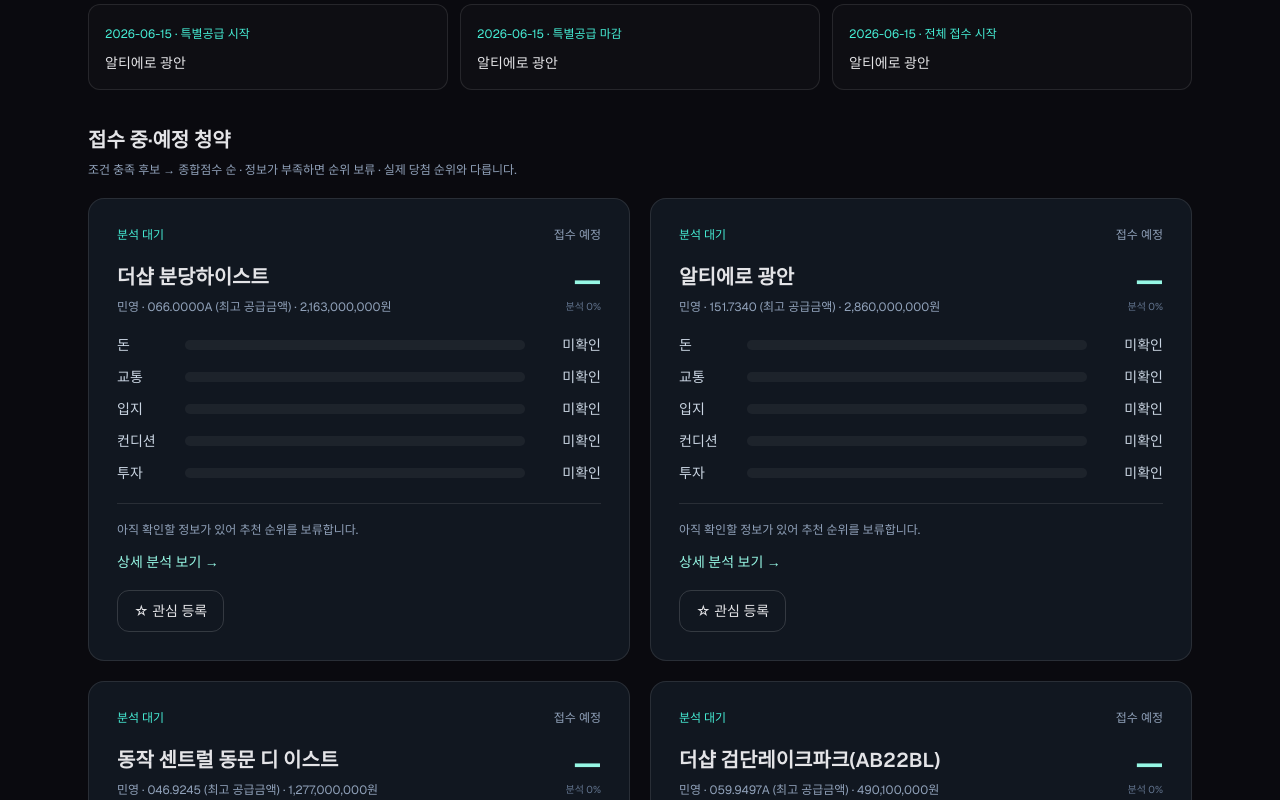
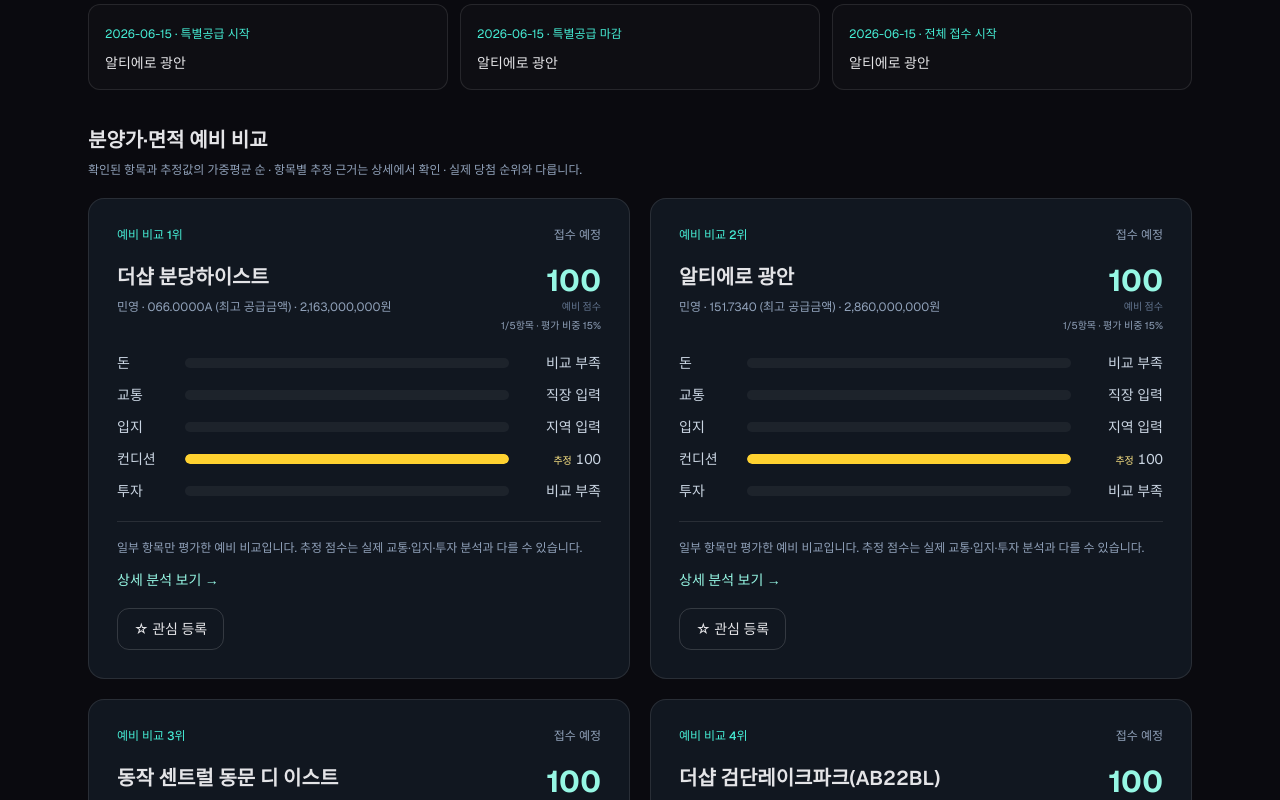
Before and after one commit to il-oong/woong-world, a Next.js app: page /housing in a window 1280 px wide. Shown: the part 1400-2200 px from the top of the page. Built offline with nearby package versions, Linux system fonts and the light colour scheme; no server answers.

Commit message:
feat: show preliminary housing scores with limited public data (#71)

```diff
--- a/package.json
+++ b/package.json
@@ -8,7 +8,7 @@
     "start": "next start",
     "lint": "eslint",
     "vault-sync": "node vault-sync-daemon.mjs",
-    "test:housing": "tsx --test tests/housing.test.ts tests/housing-sync.test.ts",
+    "test:housing": "tsx --test tests/housing.test.ts tests/housing-sync.test.ts tests/housing-estimates.test.ts",
     "sync:housing": "tsx scripts/sync-housing.ts"
   },
   "dependencies": {
--- a/src/components/Housing/Dashboard.tsx
+++ b/src/components/Housing/Dashboard.tsx
@@ -1,5 +1,5 @@
 "use client";
-import { useState } from "react";
+import { useMemo, useState } from "react";
 import Link from "next/link";
 import { type HousingData } from "@/lib/housing/load";
 import {
@@ -31,11 +31,10 @@
     [commutes, setCommutes] = useState(data.commutes),
     [busy, setBusy] = useState(false),
     [favBusy, setFavBusy] = useState<string | null>(null);
-  const ranked = rankNotices(
-    data.notices.filter((n) => !isClosed(n)),
-    data.profile,
-    commutes,
-  );
+  const compared = useMemo(() => rankNotices(data.notices.filter((n) => !isClosed(n) ||
+    (day !== null && n.events.some((e) => e.date === day))), data.profile, commutes,
+    new Date(`${today}T00:00:00+09:00`), data.notices), [data.notices, data.profile, commutes, today, day]);
+  const ranked = compared.filter((r) => !isClosed(r.notice));
   const rankMap = new Map(
     ranked
       .filter(
@@ -50,13 +49,9 @@
         ? rankMap.has(n.id)
         : true,
   );
-  const cards = rankNotices(
-    visible.filter((n) =>
-      day ? n.events.some((e) => e.date === day) : !isClosed(n),
-    ),
-    data.profile,
-    commutes,
-  );
+  const visibleIds = new Set(visible.map((n) => n.id));
+  const cards = compared.filter(({ notice: n }) => visibleIds.has(n.id) &&
+    (day ? n.events.some((e) => e.date === day) : !isClosed(n)));
   const [year, mon] = month.split("-").map(Number),
     offset = new Date(Date.UTC(year, mon - 1, 1)).getUTCDay(),
     days = new Date(Date.UTC(year, mon, 0)).getUTCDate();
@@ -131,11 +126,11 @@
       {!data.profile && (
         <div className="mb-6 rounded-2xl border border-teal-300/20 bg-teal-300/5 px-6 py-5">
           <p className="font-medium text-teal-100">
-            나에게 맞는 추천을 시작해보세요
+            분양가·면적으로 먼저 비교해보세요
           </p>
           <p className="mt-2 text-sm text-slate-400">
-            예산, 직장, 원하는 집을 등록하면 다섯 가지 능력치로 비교할 수
-            있습니다. 등록 전에는 전체 일정이 표시됩니다.
+            등록 전에도 공급가·주택형으로 예비 순위를 보여줍니다. 내 예산,
+            직장 주소, 선호 지역을 저장하면 본인 기준으로 비교합니다.
           </p>
         </div>
       )}
@@ -172,7 +167,7 @@
           <div className="flex gap-1">
             {[
               ["all", "전체 일정"],
-              ["recommended", "내 추천"],
+              ["recommended", "예비 추천"],
               ["favorites", "관심 청약"],
             ].map(([value, label]) => (
               <button
@@ -291,11 +286,10 @@
                 ? `${day} 청약 일정`
                 : data.profile
                   ? "나에게 맞는 추천 청약"
-                  : "접수 중·예정 청약"}
+                  : "분양가·면적 예비 비교"}
             </h2>
             <p className="mt-2 text-xs text-slate-400">
-              조건 충족 후보 → 종합점수 순 · 정보가 부족하면 순위 보류 · 실제
-              당첨 순위와 다릅니다.
+              확인된 항목과 추정값의 가중평균 순 · 항목별 추정 근거는 상세에서 확인 · 실제 당첨 순위와 다릅니다.
             </p>
           </div>
           <div className="flex gap-2">
@@ -353,7 +347,7 @@
                 <div className="flex items-center justify-between gap-3">
                   <span className="text-xs font-medium text-teal-300">
                     {rankMap.has(n.id)
-                      ? `내 추천 ${rankMap.get(n.id)}위`
+                      ? `${data.profile ? "내 예비 추천" : "예비 비교"} ${rankMap.get(n.id)}위`
                       : a.blockers.length
                         ? "조건 확인 필요"
                         : "분석 대기"}
@@ -374,8 +368,9 @@
                       {a.total ?? "—"}
                     </strong>
                     <p className="text-[10px] text-slate-500">
-                      {a.total === null ? `분석 ${a.coverage}%` : "종합점수"}
+                      {a.total === null ? "비교 자료 부족" : a.provisional ? "예비 점수" : "종합점수"}
                     </p>
+                    <p className="mt-1 text-[10px] text-slate-400">{a.measuredCount ?? 0}/5항목 · 평가 비중 {a.coverage}%</p>
                   </div>
                 </div>
                 <Bars assessment={a} compact />
@@ -383,8 +378,10 @@
                   {a.blockers.length
                     ? a.blockers.join(" · ")
                     : a.total === null
-                      ? "아직 확인할 정보가 있어 추천 순위를 보류합니다."
-                      : "입력한 필수 조건에 맞는 후보입니다. 세부 자격은 원문을 확인하세요."}
+                      ? "내 정보나 비교 자료가 필요합니다. 상세에서 필요한 정보를 확인하세요."
+                      : a.provisional
+                        ? "일부 항목만 평가한 예비 비교입니다. 추정 점수는 실제 교통·입지·투자 분석과 다를 수 있습니다."
+                        : "현재 확인한 항목으로 비교한 결과입니다. 신청 자격은 공고 원문을 확인하세요."}
                 </p>
                 <span className="mt-3 inline-block text-sm text-teal-200">
                   상세 분석 보기 →
--- a/src/components/Housing/Detail.tsx
+++ b/src/components/Housing/Detail.tsx
@@ -10,9 +10,10 @@
   applicationStatus,
   emptyProfile,
   won,
+  todayKst,
 } from "@/lib/housing/model";
 import {
-  assess,
+  roughAssess,
   funding,
   monthlyPayment,
   rankNotices,
@@ -42,11 +43,13 @@
     [busy, setBusy] = useState(false),
     [message, setMessage] = useState("");
   const unit = n.units.find((u) => u.id === unitId)!;
-  const a = assess(n, unit, data.profile, commute);
+  const a = roughAssess(n, unit, data.profile, commute, todayKst(), data.notices);
   const ranked = rankNotices(
     data.notices.filter((v) => !isClosed(v)),
     data.profile,
     { ...data.commutes, [n.id]: commute },
+    new Date(),
+    data.notices,
   ).filter((r) => r.assessment.total !== null && !r.assessment.blockers.length);
   const rank = ranked.findIndex((v) => v.notice.id === n.id) + 1;
   const flows = funding(unit, data.profile ?? emptyProfile());
@@ -171,13 +174,14 @@
       <section className={`${panel} mb-6`}>
         <div className="flex flex-wrap items-center justify-between gap-4">
           <div>
-            <h2 className="text-xl font-semibold">나와의 궁합</h2>
+            <h2 className="text-xl font-semibold">{data.profile ? "나와의 궁합" : "분양가·면적 예비 비교"}</h2>
             <p className="mt-2 text-sm text-slate-400">
               {rank
-                ? `공고 추천 ${rank}위 (분석 가능한 대표 주택형 기준)`
+                ? `공고 예비 추천 ${rank}위 (대표 주택형 기준)`
                 : "추천 순위 보류"}{" "}
-              · 선택 주택형 종합{" "}
+              · 선택 주택형 {a.provisional ? "예비 점수" : "종합점수"}{" "}
               {a.total === null ? "분석 미완료" : `${a.total}점`}
+              {" "}· {a.measuredCount ?? 0}/5항목 · 평가 비중 {a.coverage}%
             </p>
           </div>
           <label className="text-sm">
@@ -199,9 +203,9 @@
           <Bars assessment={a} />
         </div>
         <p className="mt-5 text-xs leading-5 text-slate-500">
-          중요도를 반영한 가중평균입니다. 필요한 항목이 모두 확인돼야 종합점수가
-          나옵니다. 투자 점수는 주변 가격 대비 지표이며, 전매제한·미래 수익을
-          점수로 보장하지 않습니다.
+          점수가 나온 항목만 중요도를 반영해 평균을 냅니다. 미평가 항목은 0점으로 채우지 않습니다.
+          ‘추정’은 납부 일정·실제 경로·시설 거리·실거래 자료를 대신해 공개 공급가·면적·지역으로 거칠게 비교한 값입니다.
+          평가 항목이 다른 공고끼리는 예비 점수만으로 결정하지 말고 근거를 비교하세요. 자격과 전매제한은 추정하지 않습니다.
         </p>
         {a.blockers.length > 0 && (
           <p className="mt-4 text-sm text-amber-200">
--- a/src/components/Housing/ProfileForm.tsx
+++ b/src/components/Housing/ProfileForm.tsx
@@ -150,6 +150,13 @@
                 onChange={(e) => change("workplace", e.target.value)}
                 placeholder="예: 서울특별시 중구 세종대로 110"
               />
+            </label>
+            <label className="text-sm">
+              살고 싶은 선호 지역 (예비 입지 비교)
+              <input className={input} maxLength={100} value={form.preferredRegion}
+                onChange={(e) => change("preferredRegion", e.target.value)}
+                placeholder="예: 경기도 광명시 또는 인천광역시 계양구" />
+              <span className="mt-2 block text-xs text-slate-400">현재 거주 지역과 별도로 저장합니다. 시설 거리 자료가 없을 때 지역 일치도를 비교합니다.</span>
             </label>
             {(
               [
--- a/src/components/Housing/shared.tsx
+++ b/src/components/Housing/shared.tsx
@@ -45,7 +45,8 @@
                 aria-valuemin={0}
                 aria-valuemax={100}
                 aria-valuenow={m.value ?? undefined}
-                aria-valuetext={m.value === null ? "분석 대기" : `${m.value}점`}
+                aria-valuetext={m.value === null ? m.missingLabel ?? "분석 대기" : `${m.estimated ? "추정 " : ""}${m.value}점`}
+                title={m.reason}
               >
                 <div
                   className={
@@ -60,8 +61,8 @@
                   style={{ width: `${m.value ?? 0}%` }}
                 />
               </div>
-              <span className="w-16 text-right tabular-nums text-slate-300">
-                {m.value ?? "미확인"}
+              <span className="w-20 shrink-0 text-right tabular-nums text-slate-300" title={m.reason}>
+                {m.value === null ? m.missingLabel ?? "미확인" : <>{m.estimated && <span className="mr-1 text-[10px] text-amber-200">추정</span>}{m.value}</>}
               </span>
             </div>
             {!compact && (
--- /dev/null
+++ b/src/lib/housing/estimates.ts
@@ -0,0 +1,102 @@
+import { dimensions, emptyProfile, type Notice, type Profile, type Unit } from "./model";
+import type { Assessment, Metric } from "./scoring";
+
+const clamp = (value: number) => Math.round(Math.max(0, Math.min(100, value)));
+
+// A numeric housing type can support an area estimate. Never use SUPLY_AR.
+export function referenceArea(unit: Unit): { value: number; estimated: boolean } | null {
+  if (unit.area !== null) return { value: unit.area, estimated: false };
+  const match = unit.name.match(/^0*(\d{2,3}(?:\.\d+)?)(?:[A-Z][A-Z0-9]*)?(?:\s|\(|$)/i);
+  const value = match ? Number(match[1]) : NaN;
+  return value > 0 && value <= 500 ? { value, estimated: true } : null;
+}
+
+const provinces: Record<string, string> = {
+  서울: "서울특별시", 부산: "부산광역시", 대구: "대구광역시", 인천: "인천광역시",
+  광주: "광주광역시", 대전: "대전광역시", 울산: "울산광역시", 세종: "세종특별자치시",
+  경기: "경기도", 강원: "강원특별자치도", 충북: "충청북도", 충남: "충청남도",
+  전북: "전북특별자치도", 전남: "전라남도", 경북: "경상북도", 경남: "경상남도", 제주: "제주특별자치도",
+};
+export function addressRegion(address: string) {
+  const tokens = address.trim().split(/\s+/);
+  const province = provinces[tokens[0]] ?? Object.values(provinces).find((v) => v === tokens[0]);
+  if (!province) return null;
+  const local = tokens.slice(1, 3).filter((v) => /(?:시|군|구)$/.test(v));
+  return { province, locality: [province, ...local].join(" ") };
+}
+
+function rankedPrice(value: number, values: number[]) {
+  return clamp(100 * (values.filter((other) => other > value).length +
+    values.filter((other) => other === value).length / 2) / values.length);
+}
+
+export function approximateAssessment(
+  original: Assessment, notice: Notice, unit: Unit, profile: Profile | null,
+  peers: Notice[], today: string,
+): Assessment {
+  const p = profile ?? emptyProfile();
+  const metrics = Object.fromEntries(dimensions.map((key) => [key, { ...original.metrics[key] }])) as Assessment["metrics"];
+  const area = referenceArea(unit);
+  const recent = peers.filter((n) => n.kind === notice.kind && n.publishedAt <= today &&
+    Date.parse(today) - Date.parse(n.publishedAt) <= 120 * 86400000);
+  const comparison = recent.map((n) => {
+    const choices = n.units.filter((u) => u.price !== null && u.price > 0 && referenceArea(u));
+    choices.sort((a, b) => Math.abs(referenceArea(a)!.value - (area?.value ?? 59)) - Math.abs(referenceArea(b)!.value - (area?.value ?? 59)));
+    const selected = choices[0];
+    return selected ? { notice: n, unit: selected, area: referenceArea(selected)!.value } : null;
+  }).filter((v) => v !== null).filter((v) => !area || Math.abs(v.area - area.value) / area.value <= 0.2);
+  const approximate = (value: number, reason: string): Metric => ({ value: clamp(value), reason, estimated: true });
+
+  if (metrics.money.value === null && unit.price !== null && unit.price > 0) {
+    if (profile && p.cash !== null && p.loan !== null) {
+      const budget = p.cash + p.loan;
+      metrics.money = approximate(100 * Math.min(1, budget / unit.price),
+        `입력 자금 합계 ${budget.toLocaleString()}원 / 공급금액 ${unit.price.toLocaleString()}원으로 예비 비교. 납부시점·향후 저축·월 부담·별도 비용은 미반영`);
+    } else if (comparison.length >= 2) {
+      metrics.money = approximate(rankedPrice(unit.price, comparison.map((v) => v.unit.price!)),
+        `최근 120일 비슷한 크기의 청약 ${comparison.length}개 공급가 상대 비교(낮을수록 높은 점수). 개인 자금 적합도는 내 정보 등록 후 반영`);
+    }
+  }
+  if (metrics.condition.value === null && area) {
+    metrics.condition = approximate(100 * Math.min(1, area.value / p.minArea),
+      `${area.estimated ? "주택형에서 읽은 약 " : "전용 "}${area.value}㎡ / ${profile ? "희망" : "기본 비교 기준"} ${p.minArea}㎡. 면적만 비교하며 방·층·향·마감은 미반영`);
+  }
+  const location = addressRegion(notice.address);
+  const workplace = addressRegion(p.workplace);
+  if (metrics.transport.value === null && location && workplace) {
+    const sameLocality = location.locality === workplace.locality && location.locality !== location.province;
+    metrics.transport = approximate(sameLocality ? 80 : location.province === workplace.province ? 50 : 20,
+      `직장(${workplace.locality})과 공고(${location.locality}) 행정구역만 비교: 같은 시·구 80 / 같은 시·도 50 / 다른 시·도 20. 실제 거리·통근시간·환승은 미반영`);
+  }
+  const preferred = addressRegion(p.preferredRegion);
+  if (metrics.location.value === null && location && preferred) {
+    const exact = location.locality === preferred.locality || location.locality.startsWith(`${preferred.locality} `);
+    const provinceOnly = preferred.locality === preferred.province;
+    metrics.location = approximate(exact || (provinceOnly && location.province === preferred.province) ? 100 : location.province === preferred.province ? 50 : 0,
+      `선호 지역(${preferred.locality}) 일치도만 비교: 일치 100 / 같은 시·도 50 / 다른 시·도 0. 마트·병원·학교·공원 접근성은 미반영`);
+  }
+  if (metrics.investment.value === null && notice.kind === "sale" && area && unit.price && location) {
+    const local = comparison.filter((v) => addressRegion(v.notice.address)?.locality === location.locality);
+    if (local.length >= 2) {
+      metrics.investment = approximate(rankedPrice(unit.price / area.value, local.map((v) => v.unit.price! / v.area)),
+        `${location.locality}의 비슷한 크기 청약 ${local.length}개 공급가/㎡ 상대 비교(공급 유형·조건 차이 있음). 청약 공급가만 비교하며 실거래가·전매제한·예상 수익률은 미반영`);
+    }
+  }
+  metrics.money.missingLabel = unit.price === null ? "가격 필요" : profile ? "자금 입력" : "비교 부족";
+  metrics.transport.missingLabel = p.workplace ? "주소 확인" : "직장 입력";
+  metrics.location.missingLabel = p.preferredRegion ? "지역 확인" : "지역 입력";
+  metrics.condition.missingLabel = "면적 필요";
+  metrics.investment.missingLabel = notice.kind === "rent" ? "임대 제외" : "비교 부족";
+  const applicable = dimensions.filter((k) => !(notice.kind === "rent" && k === "investment"));
+  const denominator = applicable.reduce((sum, k) => sum + p.weights[k], 0);
+  const known = applicable.filter((k) => metrics[k].value !== null && p.weights[k] > 0);
+  const weight = known.reduce((sum, k) => sum + p.weights[k], 0);
+  return {
+    ...original, metrics,
+    total: weight > 0 ? clamp(known.reduce((sum, k) => sum + metrics[k].value! * p.weights[k], 0) / weight) : null,
+    coverage: denominator > 0 ? Math.round(100 * weight / denominator) : 0,
+    measuredCount: known.length,
+    verifiedCoverage: denominator > 0 ? 100 * known.filter((k) => !metrics[k].estimated).reduce((sum, k) => sum + p.weights[k], 0) / denominator : 0,
+    provisional: !profile || weight !== denominator || known.some((k) => metrics[k].estimated),
+  };
+}
--- a/src/lib/housing/model.ts
+++ b/src/lib/housing/model.ts
@@ -55,6 +55,7 @@
     .max(4)
     .default(["마트", "병원"]),
   region: z.string().trim().max(100).default(""),
+  preferredRegion: z.string().trim().max(100).default(""),
   account: z.enum(["yes", "no", "unknown"]).default("unknown"),
   accountMonths: z.number().int().min(0).max(1200).nullable().default(null),
   accountDeposit: nullableAmount,
--- a/src/lib/housing/scoring.ts
+++ b/src/lib/housing/scoring.ts
@@ -7,11 +7,15 @@
   type Unit,
   todayKst,
 } from "./model";
-export type Metric = { value: number | null; reason: string };
+import { approximateAssessment } from "./estimates";
+export type Metric = { value: number | null; reason: string; estimated?: boolean; missingLabel?: string };
 export type Assessment = {
   metrics: Record<Dimension, Metric>;
   total: number | null;
   coverage: number;
+  provisional?: boolean;
+  measuredCount?: number;
+  verifiedCoverage?: number;
   blockers: string[];
   checks: {
     label: string;
@@ -267,21 +271,24 @@
   p: Profile | null,
   commutes: Record<string, Commute | null> = {},
   now = new Date(),
+  peers: Notice[] = notices,
 ) {
   return notices
     .map((notice) => {
       const options = notice.units.map((unit) => ({
         unit,
-        assessment: assess(
+        assessment: roughAssess(
           notice,
           unit,
           p,
           commutes[notice.id] ?? null,
           todayKst(now),
+          peers,
         ),
       }));
       options.sort(
         (a, b) =>
+          (b.assessment.verifiedCoverage ?? b.assessment.coverage) - (a.assessment.verifiedCoverage ?? a.assessment.coverage) ||
           b.assessment.coverage - a.assessment.coverage ||
           Number(a.assessment.blockers.length > 0) -
             Number(b.assessment.blockers.length > 0) ||
@@ -297,3 +304,10 @@
         a.notice.id.localeCompare(b.notice.id),
     );
 }
+
+export function roughAssess(
+  n: Notice, u: Unit, p: Profile | null, commute: Commute | null = null,
+  today = todayKst(), peers: Notice[] = [n],
+): Assessment {
+  return approximateAssessment(assess(n, u, p, commute, today), n, u, p, peers, today);
+}
```
Also changed, not shown: 2 other files (tests, documents, lock files or other folders).
